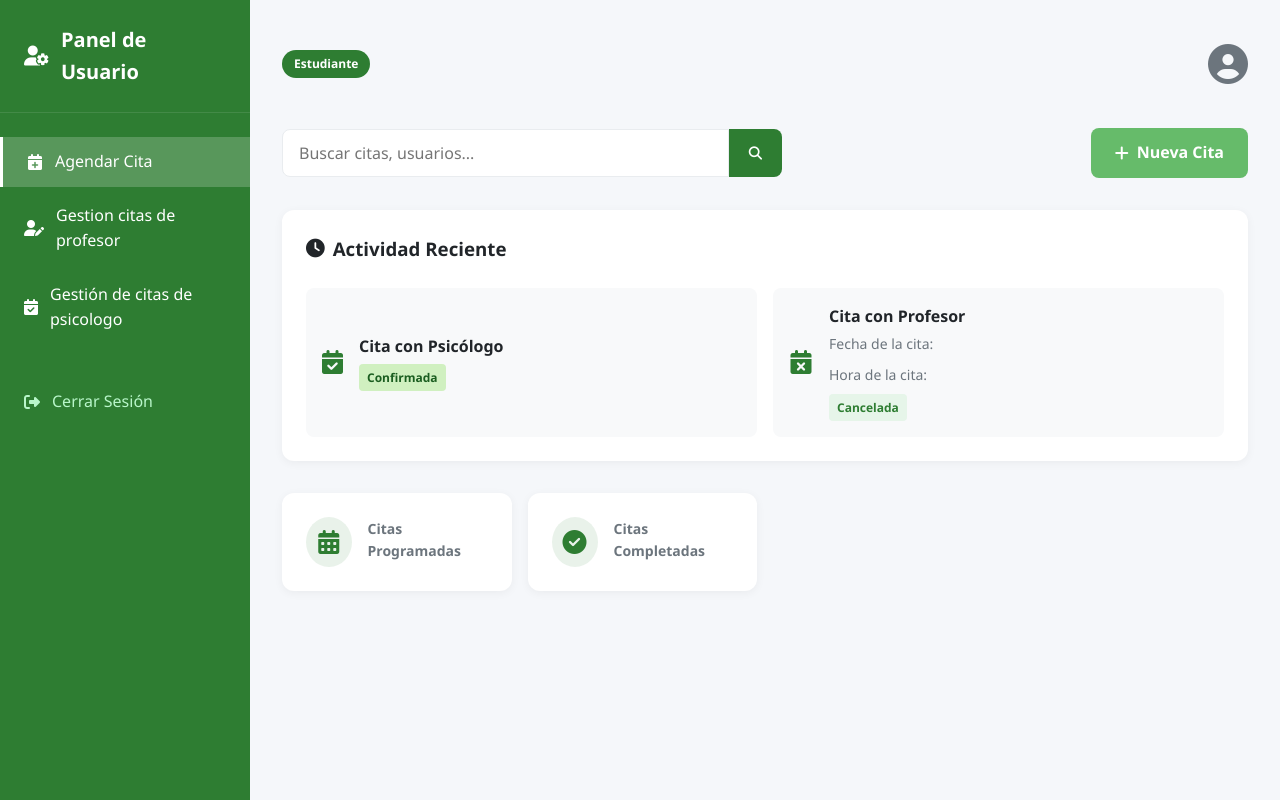
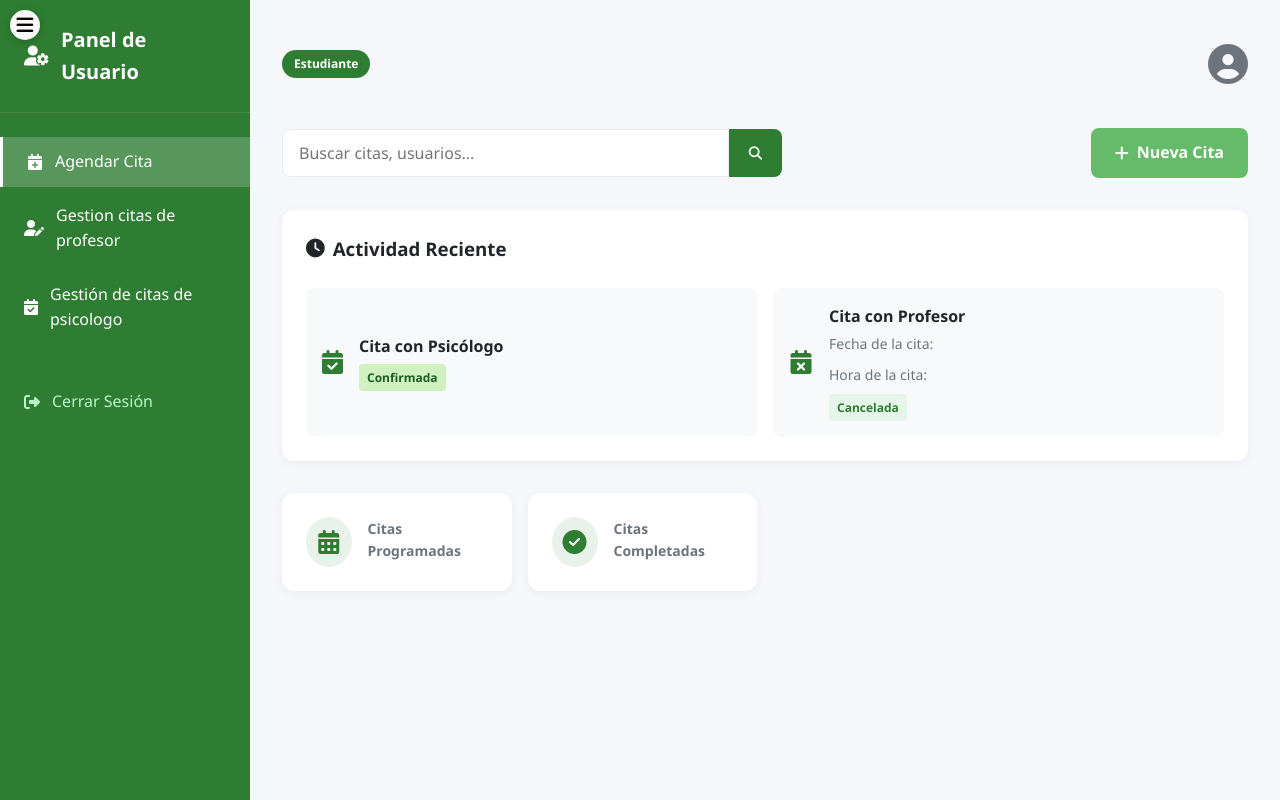
Before and after one commit to Miguel8817/PsicologiaPomaray, a Flask app: page /usuarios in a window 1280 px wide. Run offline with Flask 3, Linux system fonts and the light colour scheme; the visitor is signed in with stand-in values (Sample User, id 1); data that the repository does not hold is empty; some libraries are stand-ins or nearby versions.

Commit message:
Add files via upload

```diff
--- a/static/css/usuario.css
+++ b/static/css/usuario.css
@@ -329,3 +329,23 @@ body {
         max-width: none;
     }
 }
+
+.mobile-menu-btn {
+    display: block;
+    position: fixed;
+    top: 10px;
+    left: 10px;
+    z-index: 1100;
+    background: rgb(251, 248, 248);
+    display: flex;
+    align-items: center;
+    justify-content: center;
+    color: rgb(7, 5, 5);
+    border: none;
+    width: 30px;
+    height: 30px;
+    border-radius: 50%;
+    font-size: 1.2rem;
+    cursor: pointer;
+    box-shadow: 0 2px 10px rgba(0, 0, 0, 0.2);
+}
--- /dev/null
+++ b/static/js/usuario.js
@@ -0,0 +1,28 @@
+document.addEventListener('DOMContentLoaded', function () {
+    // === 1. Control del menú móvil ===
+    const menuBtn = document.querySelector('.mobile-menu-btn');
+    const sidebar = document.querySelector('.admin-sidebar');
+
+    if (menuBtn && sidebar) {
+        menuBtn.addEventListener('click', function (e) {
+            e.stopPropagation();
+            sidebar.classList.toggle('active');
+
+            const icon = this.querySelector('i');
+            icon.classList.toggle('fa-bars');
+            icon.classList.toggle('fa-times');
+        });
+
+        document.addEventListener('click', function (e) {
+            if (window.innerWidth < 768 &&
+                !sidebar.contains(e.target) &&
+                e.target !== menuBtn &&
+                !menuBtn.contains(e.target)) {
+                sidebar.classList.remove('active');
+                const icon = menuBtn.querySelector('i');
+                icon.classList.remove('fa-times');
+                icon.classList.add('fa-bars');
+            }
+        });
+    }
+});
--- a/templates/usuario.html
+++ b/templates/usuario.html
@@ -10,6 +10,9 @@
 </head>
 <body>
   <div class="dashboard-container">
+    <button class="mobile-menu-btn">
+      <i class="fas fa-bars"></i>
+    </button>
 
     <!-- Sidebar Navigation -->
     <aside class="sidebar">
@@ -120,7 +123,7 @@
       </form>
     </main>
   </div>
-  <script src="usuario.js"></script>
+  <script src="/static/js/usuario.js"></script>
 
 
 </body>
```
